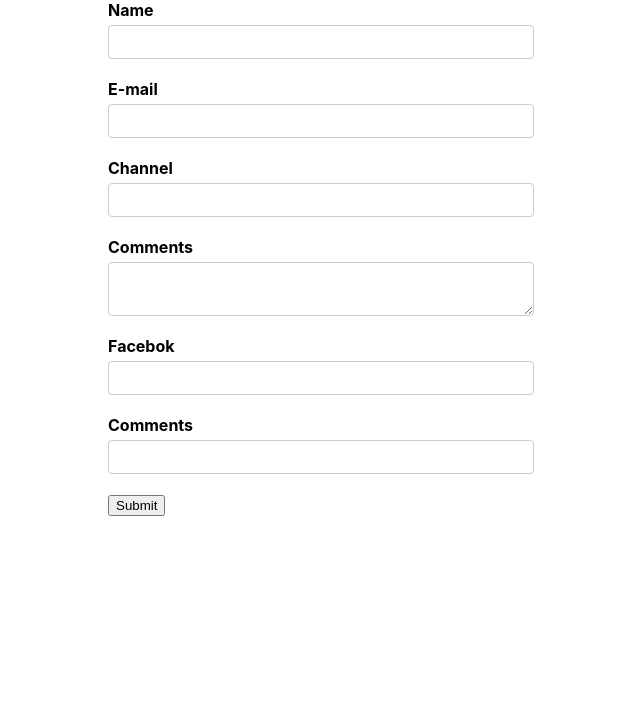
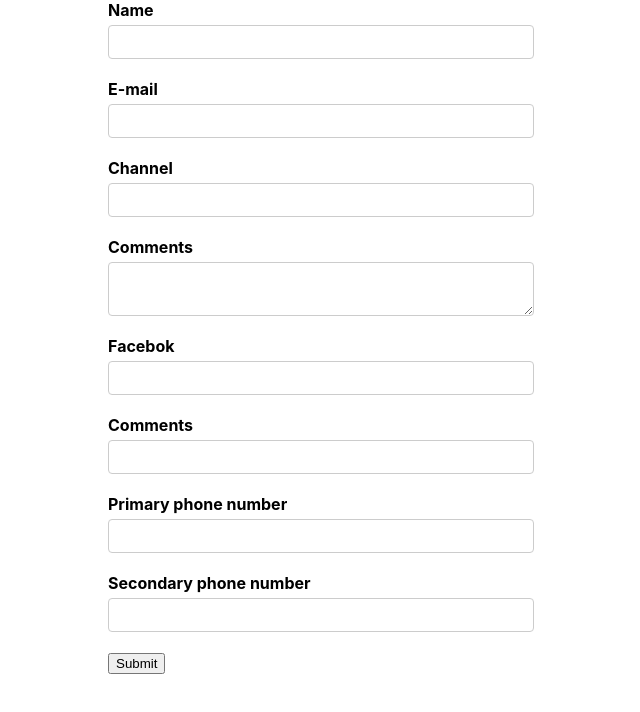
Before and after one commit to shivgaurav27/react-projects, a React (Create React App) app: page / in a window 1280 px wide. Shown: the top 712 px of the page, without its empty margins (319-959 px from the left). Built offline with nearby package versions, Linux system fonts and the light colour scheme.

Commit message:
store form data in arays

```diff
--- a/src/components/YoutubeForm.js
+++ b/src/components/YoutubeForm.js
@@ -11,7 +11,8 @@
     social:{
         facebook:'',
         twitter:''
-    }
+    },
+    phoneNumber:['','']
 }
 const onSubmit = values => {
     console.log('form data', values)
@@ -84,6 +85,16 @@
                     <Field   type='text' id='twitter' name='social.twitter'
                     />
                 </div>
+                <div className='form-control'>
+                    <label htmlFor='twitter'>Primary phone number</label>
+                    <Field   type='text' id='primaryPh' name='phoneNumber[0]'
+                    />
+                </div>
+                <div className='form-control'>
+                    <label htmlFor='twitter'>Secondary phone number</label>
+                    <Field   type='text' id='secondaryPh' name='phoneNumber[1]'
+                    />
+                </div>
                 <button type='submit'>Submit</button>
             </Form>
         </Formik>
```
